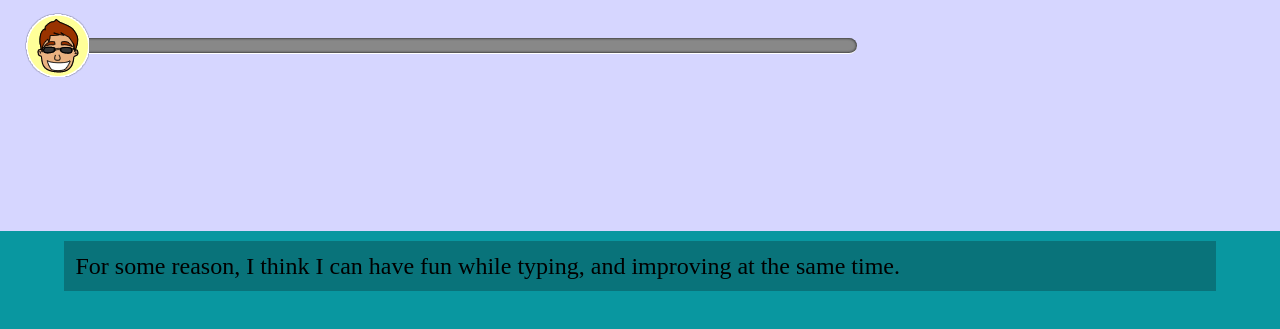
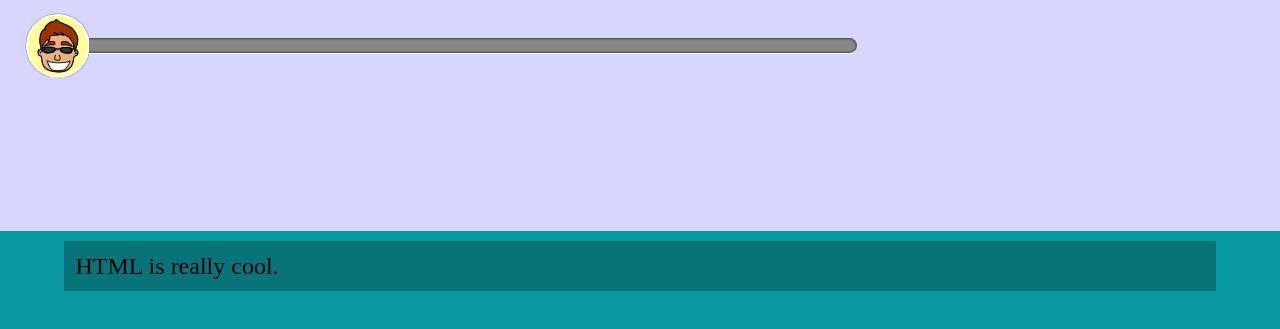
Before and after one commit to Fox-Valley-Girls-Coding-Club/LearnHTML5, a plain HTML site: page Chapter 3/index.html in a window 1280 px wide. Both pictures are taken after a click on the button "Play". Shown: the part 191-520 px from the top of the page. Drawn offline with Linux system fonts and the light colour scheme; a web font is replaced by a local one.

Commit message:
here are my changes

```diff
--- a/Chapter 3/index.html
+++ b/Chapter 3/index.html
@@ -598,7 +598,7 @@ function saveNewChampion(event) {
 }
 
 function setEnemySpeed(speed) {
-  enemy.setSpeed(speed * 23);
+  enemy.setSpeed(speed * 2);
 }
 
 function handleKeyPress(event) {
@@ -643,11 +643,7 @@ function handleKeyPress(event) {
 
 function getWords() {
   var phrases = [
-      "The quick brown fox stopped being quick once its hunter started wearing chrome.",
-      "I must win my dream boat before the snaughty Mr. Snaughtington takes it from me.",
-      "I love HTML5 because it is such an amazing platform to develop games in.",
-      "People who type fast are more likely to win at this game. Yes, that is true.",
-      "For some reason, I think I can have fun while typing, and improving at the same time."];
+      "HTML is really cool."];
   var rand = parseInt(Math.random() * phrases.length);
 
   return phrases[rand];
```
